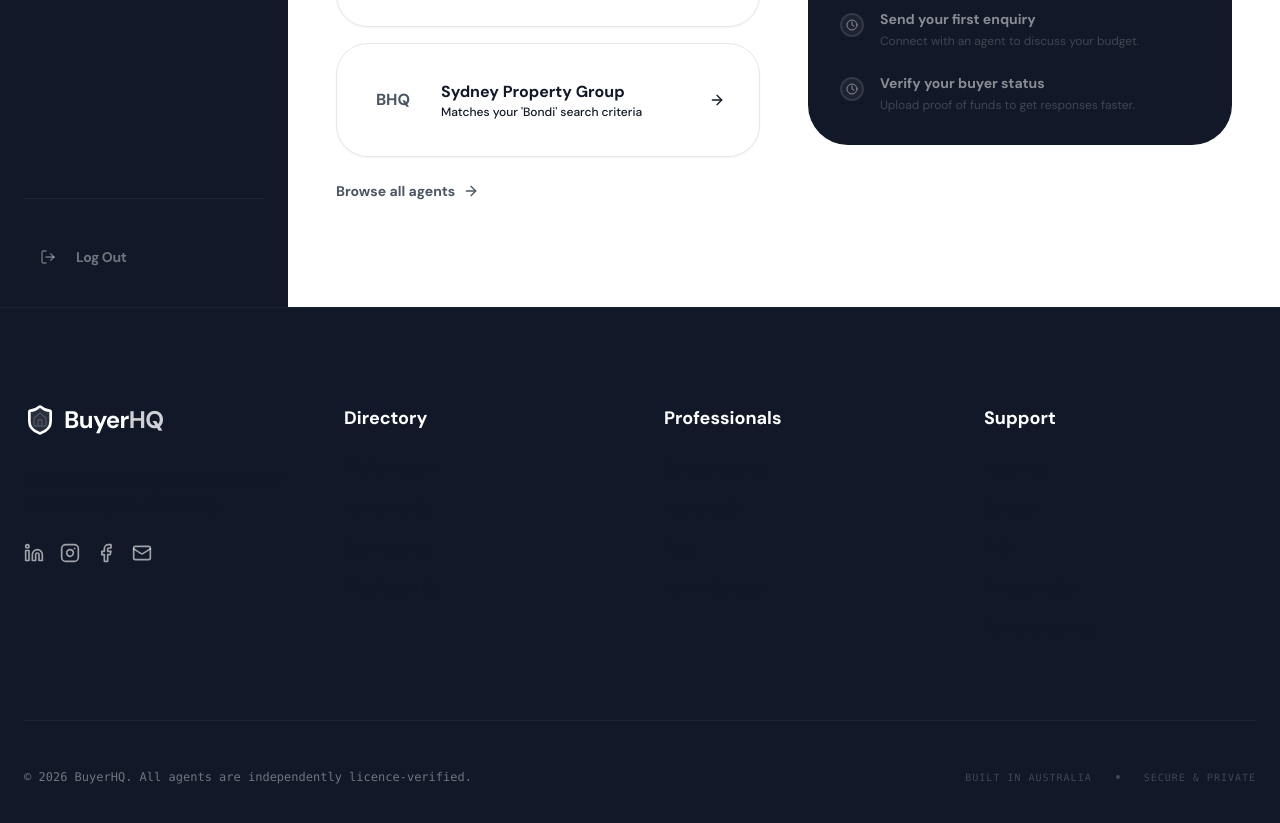
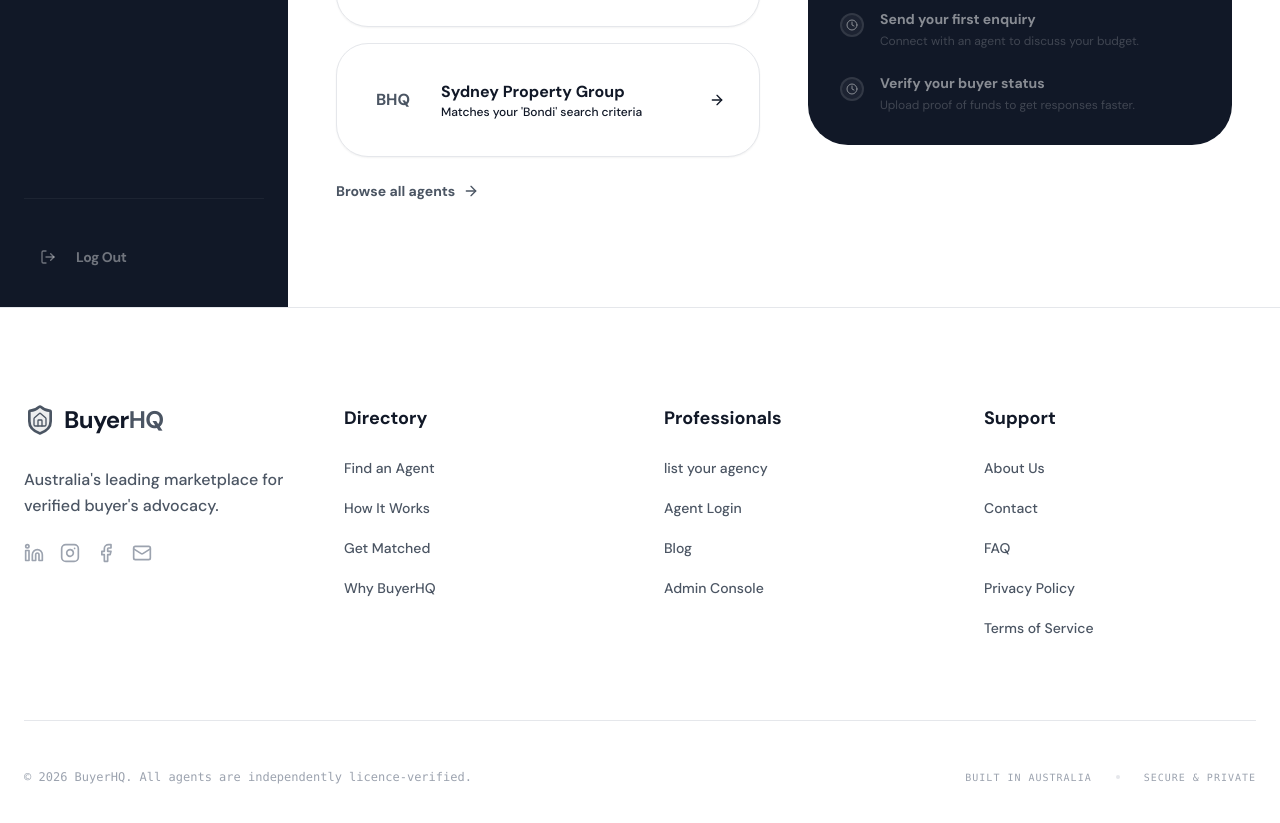
Before and after one commit to RICHARDGEE89/buyerhqfinal, a Next.js app: page /dashboard in a window 1280 px wide. Shown: the part 493-1316 px from the top of the page. Built offline with nearby package versions, Linux system fonts and the light colour scheme.

Commit message:
fix: universal footer and icon visibility (monochrome theme)

```diff
--- a/src/components/home/HowItWorks.tsx
+++ b/src/components/home/HowItWorks.tsx
@@ -8,19 +8,19 @@ const steps = [
         title: 'Tell Us What You Need',
         desc: "Define your budget, preferred suburbs, and property type to find the best match.",
         icon: MessageSquare,
-        color: 'bg-primary'
+        color: 'bg-gray-100 text-gray-900'
     },
     {
         title: 'Browse Verified Agents',
         desc: "Compare local experts with verified licences and real buyer reviews.",
         icon: UserCheck,
-        color: 'bg-indigo-600'
+        color: 'bg-gray-100 text-gray-900'
     },
     {
         title: 'Connect and Buy with Confidence',
         desc: "Enquire directly, compare agents, and secure your next home or investment.",
         icon: CheckCircle2,
-        color: 'bg-verified'
+        color: 'bg-gray-100 text-gray-900'
     }
 ];
 
@@ -43,7 +43,7 @@ export const HowItWorks = () => {
                             key={i}
                             className="relative p-10 bg-white rounded-[2.5rem] shadow-soft border border-stone/5 group hover:-translate-y-2 transition-transform duration-500"
                         >
-                            <div className={`w-14 h-14 ${step.color} rounded-2xl flex items-center justify-center text-white shadow-lg mb-8 group-hover:scale-110 transition-transform duration-500`}>
+                            <div className={`w-14 h-14 ${step.color} rounded-2xl flex items-center justify-center shadow-sm mb-8 group-hover:scale-110 transition-transform duration-500`}>
                                 <step.icon className="w-7 h-7" />
                             </div>
                             <h3 className="text-xl font-display font-black text-gray-900 mb-4">
--- a/src/components/layout/Footer.tsx
+++ b/src/components/layout/Footer.tsx
@@ -29,28 +29,28 @@ export const Footer = () => {
     };
 
     return (
-        <footer className="bg-gray-900 pt-24 pb-12 border-t border-white/5">
+        <footer className="bg-white pt-24 pb-12 border-t border-gray-200">
             <div className="max-w-7xl mx-auto px-6">
                 <div className="grid grid-cols-1 md:grid-cols-2 lg:grid-cols-4 gap-12 mb-20">
                     <div className="space-y-6">
-                        <Logo variant="white" />
-                        <p className="text-stone font-medium leading-relaxed max-w-xs">
+                        <Logo variant="default" />
+                        <p className="text-gray-600 font-medium leading-relaxed max-w-xs">
                             Australia&apos;s leading marketplace for verified buyer&apos;s advocacy.
                         </p>
                         <div className="flex items-center gap-4">
-                            <Link href="#" className="text-white/60 hover:text-primary transition-colors"><Linkedin className="w-5 h-5" /></Link>
-                            <Link href="#" className="text-white/60 hover:text-primary transition-colors"><Instagram className="w-5 h-5" /></Link>
-                            <Link href="#" className="text-white/60 hover:text-primary transition-colors"><Facebook className="w-5 h-5" /></Link>
-                            <Link href="mailto:hello@buyerhq.com.au" className="text-white/60 hover:text-primary transition-colors"><Mail className="w-5 h-5" /></Link>
+                            <Link href="#" className="text-gray-400 hover:text-primary transition-colors"><Linkedin className="w-5 h-5" /></Link>
+                            <Link href="#" className="text-gray-400 hover:text-primary transition-colors"><Instagram className="w-5 h-5" /></Link>
+                            <Link href="#" className="text-gray-400 hover:text-primary transition-colors"><Facebook className="w-5 h-5" /></Link>
+                            <Link href="mailto:hello@buyerhq.com.au" className="text-gray-400 hover:text-primary transition-colors"><Mail className="w-5 h-5" /></Link>
                         </div>
                     </div>
 
                     <div>
-                        <h4 className="text-white font-display font-bold text-lg mb-6">Directory</h4>
+                        <h4 className="text-gray-900 font-display font-bold text-lg mb-6">Directory</h4>
                         <ul className="space-y-4">
                             {footerLinks.directory.map((link) => (
                                 <li key={link.name}>
-                                    <Link href={link.href} className="text-stone hover:text-primary transition-colors font-medium text-sm">
+                                    <Link href={link.href} className="text-gray-600 hover:text-primary transition-colors font-medium text-sm">
                                         {link.name}
                                     </Link>
                                 </li>
@@ -59,11 +59,11 @@ export const Footer = () => {
                     </div>
 
                     <div>
-                        <h4 className="text-white font-display font-bold text-lg mb-6">Professionals</h4>
+                        <h4 className="text-gray-900 font-display font-bold text-lg mb-6">Professionals</h4>
                         <ul className="space-y-4">
                             {footerLinks.professionals.map((link) => (
                                 <li key={link.name}>
-                                    <Link href={link.href} className="text-stone hover:text-primary transition-colors font-medium text-sm">
+                                    <Link href={link.href} className="text-gray-600 hover:text-primary transition-colors font-medium text-sm">
                                         {link.name}
                                     </Link>
                                 </li>
@@ -72,11 +72,11 @@ export const Footer = () => {
                     </div>
 
                     <div>
-                        <h4 className="text-white font-display font-bold text-lg mb-6">Support</h4>
+                        <h4 className="text-gray-900 font-display font-bold text-lg mb-6">Support</h4>
                         <ul className="space-y-4">
                             {footerLinks.company.map((link) => (
                                 <li key={link.name}>
-                                    <Link href={link.href} className="text-stone hover:text-primary transition-colors font-medium text-sm">
+                                    <Link href={link.href} className="text-gray-600 hover:text-primary transition-colors font-medium text-sm">
                                         {link.name}
                                     </Link>
                                 </li>
@@ -85,13 +85,13 @@ export const Footer = () => {
                     </div>
                 </div>
 
-                <div className="pt-12 border-t border-white/5 flex flex-col md:flex-row justify-between items-center gap-6">
-                    <p className="text-white/40 text-xs font-mono">
+                <div className="pt-12 border-t border-gray-200 flex flex-col md:flex-row justify-between items-center gap-6">
+                    <p className="text-gray-400 text-xs font-mono">
                         &copy; {currentYear} BuyerHQ. All agents are independently licence-verified.
                     </p>
-                    <div className="flex items-center gap-6 text-[10px] font-mono text-white/20 uppercase tracking-widest">
+                    <div className="flex items-center gap-6 text-[10px] font-mono text-gray-400 uppercase tracking-widest">
                         <span>Built in Australia</span>
-                        <span className="w-1 h-1 bg-white/20 rounded-full" />
+                        <span className="w-1 h-1 bg-gray-200 rounded-full" />
                         <span>Secure & Private</span>
                     </div>
                 </div>
```
